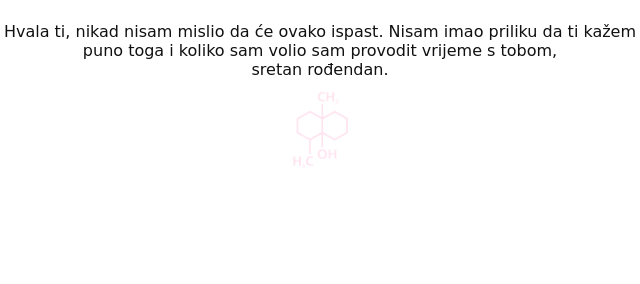
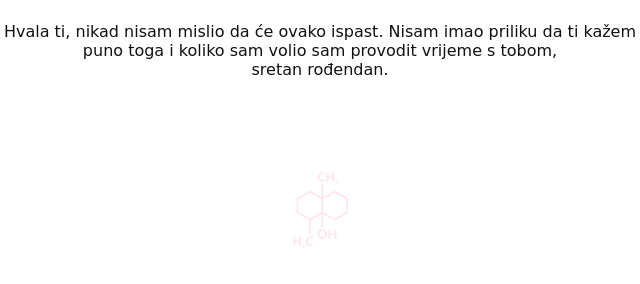
Before and after one commit to leonstrakos/date, a website: page public/index.html in a window 1280 px wide. Shown: the part 430-714 px from the top of the page, 320-960 px from the left. Drawn offline with Linux system fonts and the light colour scheme; no server answers.

Commit message:
Update index.html

```diff
--- a/public/index.html
+++ b/public/index.html
@@ -122,7 +122,7 @@
 Nisam imao priliku da ti kažem puno toga i koliko sam volio sam provodit vrijeme s tobom,
 <br>sretan rođendan.</p>
 
-            <img class="molecule" style="top:70%;" src="petrichor.png";>
+            <img class="molecule" style="top:80%;" src="petrichor.png";>
 
             <div class="sudoku-grid" id="sudokuGrid"></div>
         </div>
```
